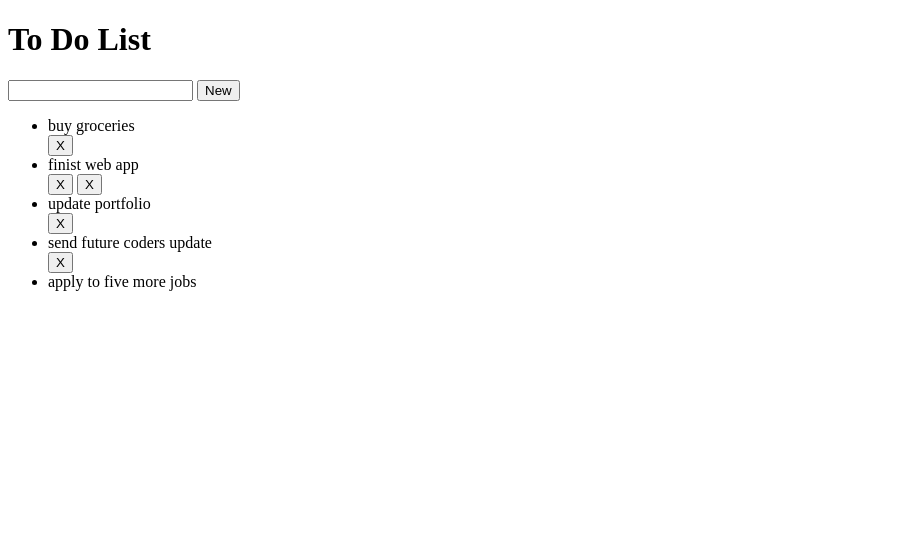
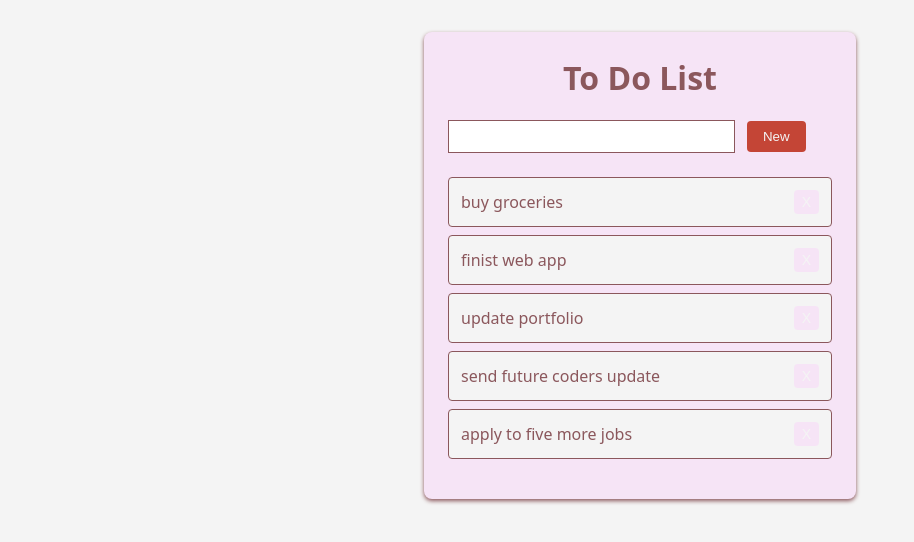
Before and after one commit to sarroc/ToDoList, a plain HTML site: page index.html in a window 1280 px wide. Shown: the whole page, without its empty margins (0-914 px from the left). Drawn offline with Linux system fonts and the light colour scheme.

Commit message:
add button inside list and add styling

```diff
--- a/index.html
+++ b/index.html
@@ -1,25 +1,23 @@
 <!DOCTYPE html>
 <html lang="en">
   <head>
-    <meta charset="UTF-8">
-    <meta name="viewport" content="width=device-width, initial-scale=1.0">
+    <meta charset="UTF-8" />
+    <meta name="viewport" content="width=device-width, initial-scale=1.0" />
+    <link rel="stylesheet" href="style.css" />
     <title>To Do List</title>
   </head>
   <body>
+    <main>
       <h1>To Do List</h1>
-    <input type="text">
+      <input type="text" />
       <button>New</button>
       <ul>
-        <li>buy groceries</li>
-        <button>X</button>
-        <li>finist web app</li>
-        <button>X</button>
-        <button>X</button>
-        <li>update portfolio</li>
-        <button>X</button>
-        <li>send future coders update</li>
-        <button>X</button>
-        <li>apply to five more jobs</li>
+        <li>buy groceries <button>X</button></li>
+        <li>finist web app <button>X</button></li>
+        <li>update portfolio <button>X</button></li>
+        <li>send future coders update <button>X</button></li>
+        <li>apply to five more jobs <button>X</button></li>
       </ul>
+    </main>
   </body>
 </html>
--- a/style.css
+++ b/style.css
@@ -0,0 +1,70 @@
+body {
+  margin: 0;
+  font-family: system-ui, -apple-system, BlinkMacSystemFont, "Segoe UI", Roboto,
+    Oxygen, Ubuntu, Cantarell, "Open Sans", "Helvetica Neue", sans-serif;
+  background-color: #f4f4f4;
+}
+
+main {
+  max-width: 24rem;
+  margin: 2rem auto;
+  padding: 1.5rem;
+  background: #f6e4f6;
+  border-radius: 8px;
+  box-shadow: 0 2px 4px #8b575c;
+}
+
+h1 {
+  margin-top: 0;
+  color: #8b575c;
+  text-align: center;
+}
+
+input {
+  color: #c98986;
+  width: 70%;
+  padding: 0.5rem;
+  margin-right: 0.5rem;
+  border: 1px solid #8b575c;
+}
+
+button {
+  padding: 0.5rem 1rem;
+  background-color: #c44536;
+  color: #f4f4f4;
+  border: none;
+  border-radius: 4px;
+  cursor: pointer;
+}
+
+button:hover {
+  background-color: #c98986;
+}
+
+ul {
+  list-style: none;
+  padding: 0;
+  margin-top: 1.5rem;
+}
+
+li {
+  color: #8b575c;
+  display: flex;
+  justify-content: space-between;
+  align-items: center;
+  padding: 0.75rem;
+  margin-bottom: 0.5rem;
+  background-color: #f4f4f4;
+  border-radius: 4px;
+  border: 1px solid #8b575c;
+}
+
+li button {
+  padding: 0.25rem 0.5rem;
+  background-color: #f6e4f6;
+  font-size: 0.875rem;
+}
+
+li button:hover {
+  background-color: #c98986;
+}
```
Lines whose indentation alone changed are shown as unchanged.
